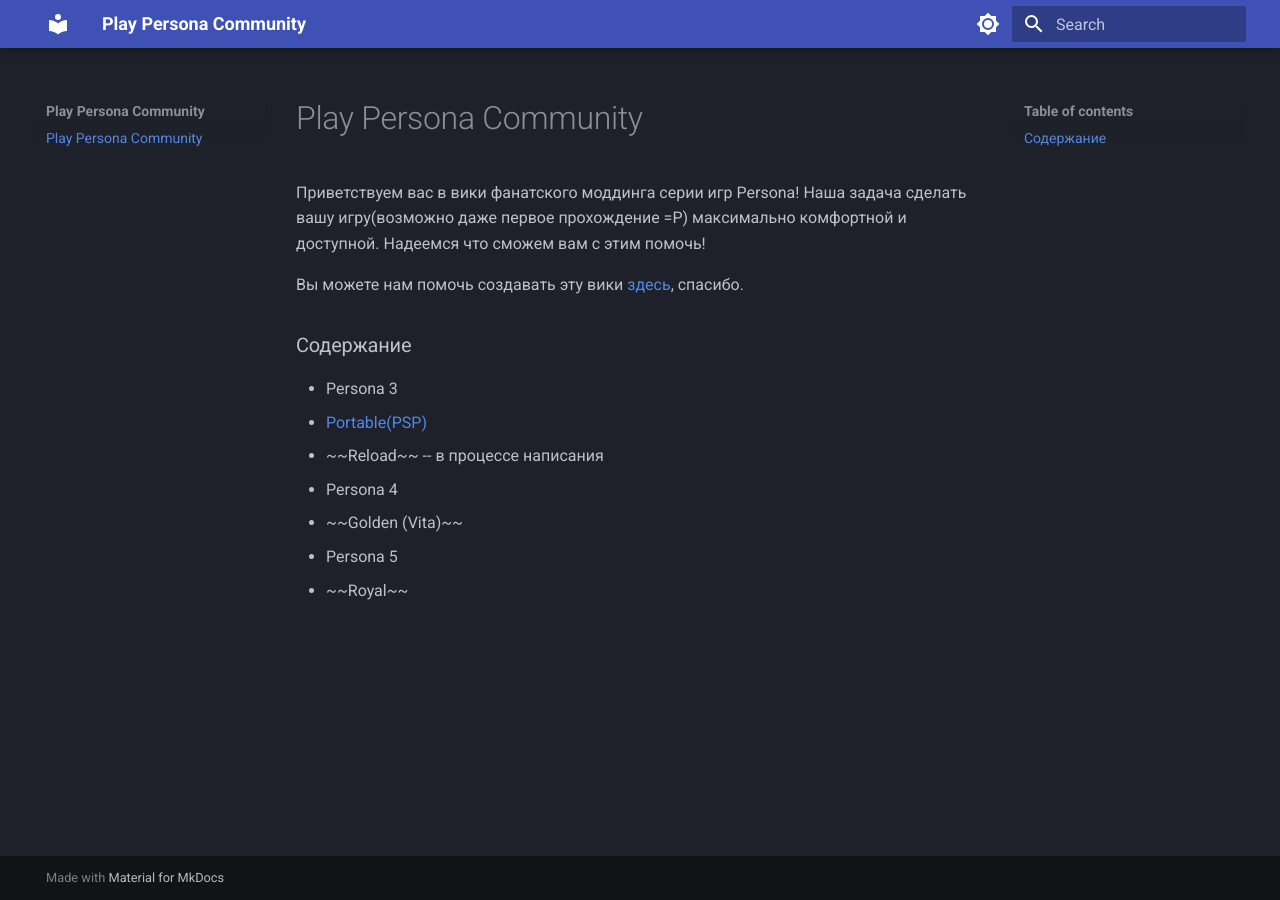
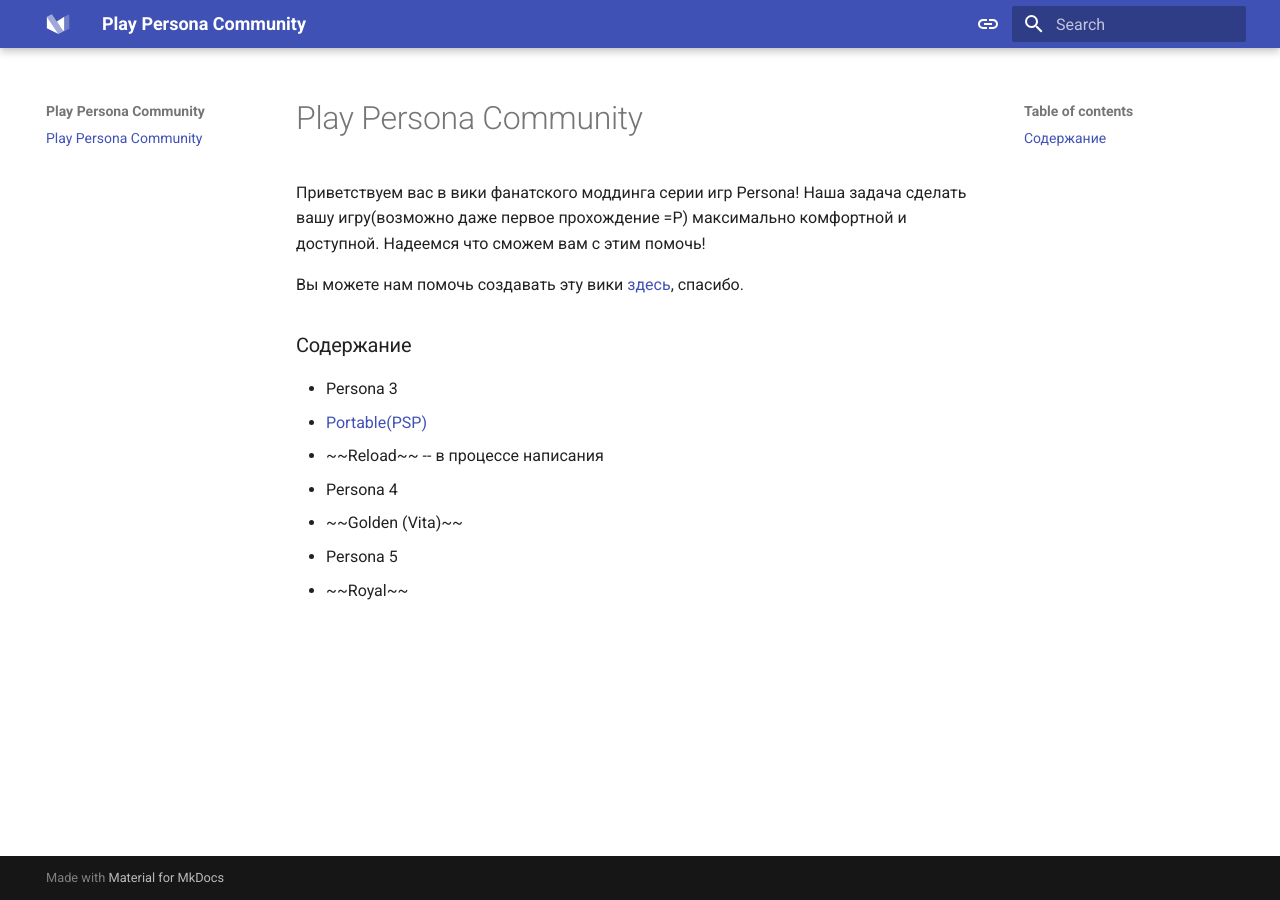
Before and after one commit to nyakokitsu/play-persona, an MkDocs documentation site: the page built from docs/index.md, in a window 1280 px wide. Built offline with MkDocs 1.6.1 and Material for MkDocs 9.7.7, drawn with Linux system fonts in a browser that asks for light colours.

Commit message:
Update mkdocs.yml

```diff
--- a/mkdocs.yml
+++ b/mkdocs.yml
@@ -3,14 +3,27 @@ site_url: https://persona.nyako.tk/
 theme:
   name: material
   palette:
-    # Palette toggle for dark mode
-    - scheme: slate
+    - media: "(prefers-color-scheme)"
       toggle:
-        icon: material/brightness-7
+        icon: material/link
         name: Switch to light mode
-
-    # Palette toggle for light mode
-    - scheme: default
+    - media: "(prefers-color-scheme: light)"
+      scheme: default
+      primary: indigo
+      accent: indigo
       toggle:
-        icon: material/weather-night
+        icon: material/toggle-switch
         name: Switch to dark mode
+    - media: "(prefers-color-scheme: dark)"
+      scheme: slate
+      primary: black
+      accent: indigo
+      toggle:
+        icon: material/toggle-switch-off
+        name: Switch to system preference
+  font:
+    text: Roboto
+    code: Roboto Mono
+  favicon: assets/favicon.png
+  icon:
+    logo: logo
```
